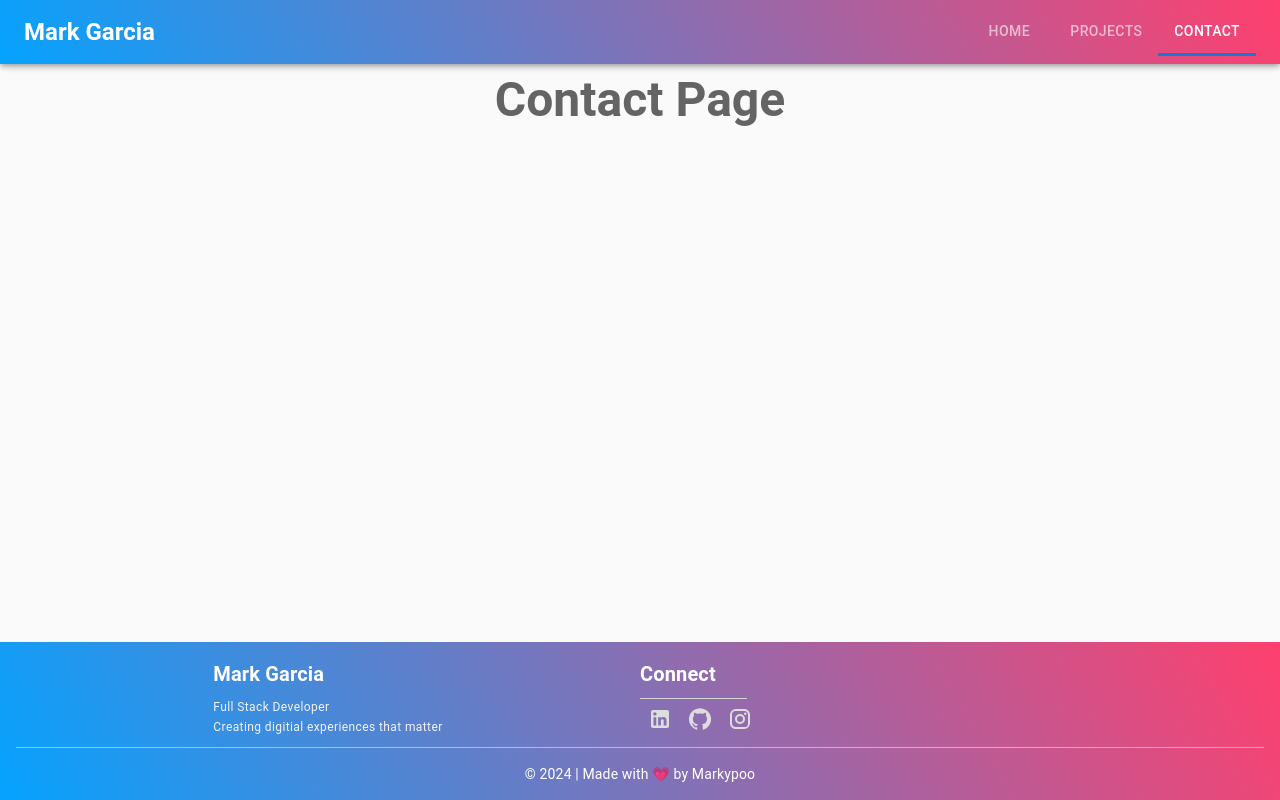
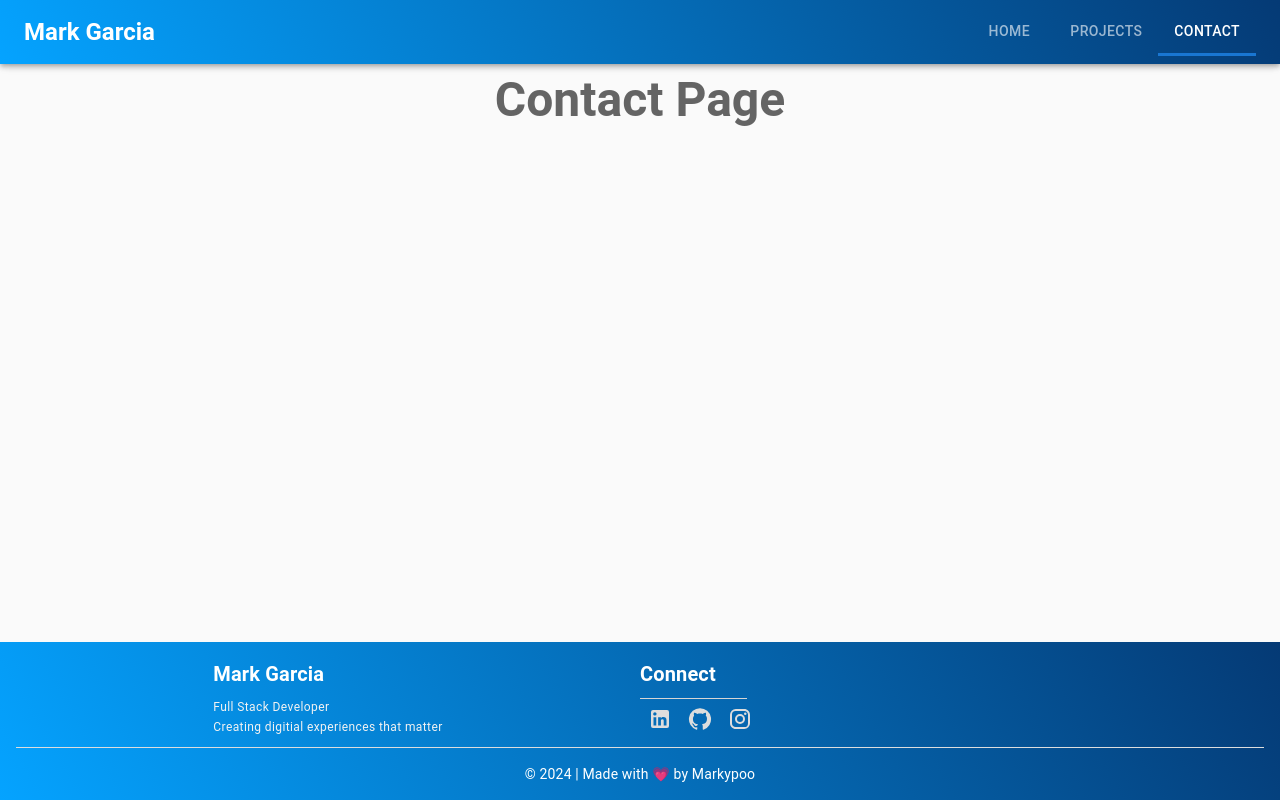
Before and after one commit to MarkRyanGarcia/Portfolio, a React (Vite) app: page /contact in a window 1280 px wide. Built offline with nearby package versions, Linux system fonts and the light colour scheme.

Commit message:
minor changes

```diff
--- a/src/components/Footer.tsx
+++ b/src/components/Footer.tsx
@@ -8,7 +8,7 @@ export default function Footer() {
             sx={{
                 py: 2,
                 mt: 'auto',
-                background: 'linear-gradient(60deg, #05A3FF 0%, #FF406E 100%)',
+                background: 'linear-gradient(60deg, #05A3FF 0%, #053A75 100%)',
                 textAlign: 'center',
                 // width: '100vw',
             }}
@@ -61,7 +61,7 @@ export default function Footer() {
                     </Stack>
                 </Grid>
             </Grid>
-            <Divider variant='middle' sx={{ backgroundColor: '#d2d2d2', my: 1 }}></Divider>
+            <Divider variant='middle' sx={{ backgroundColor: '#fcfcfc', my: 1 }}></Divider>
             <Typography variant="body2" color="white" sx={{ paddingTop: 1 }}>
                 © {new Date().getFullYear()} | Made with 💗 by Markypoo
             </Typography>
--- a/src/components/Navbar.tsx
+++ b/src/components/Navbar.tsx
@@ -12,7 +12,7 @@ export default function Navbar() {
 
     return (
         <>
-            <AppBar position='fixed' sx={{ background: 'linear-gradient(60deg, #05A3FF 0%, #FF406E 100%)' }}>
+            <AppBar position='fixed' sx={{ background: 'linear-gradient(60deg, #05A3FF 0%, #053A75 100%)' }}>
                 <Toolbar>
                     <Typography
                         variant='h5'
@@ -26,16 +26,7 @@ export default function Navbar() {
                         onChange={handleTabClick}
                         textColor="inherit"
                         indicatorColor='primary'
-                        slotProps={{ indicator: { sx: { height: 3 } } }}
-                        sx={{
-                            '& .MuiTab-root': {
-                                transition: 'color 0.2s ease-in-out',
-                                '&:hover': {
-                                    color: 'rgb(84, 58, 183)',
-                                },
-                            }
-                        }}
-                    >
+                        slotProps={{ indicator: { sx: { height: 3 } } }}>
                         <Tab value="home" label="Home" />
                         <Tab value="projects" label="Projects" />
                         <Tab value="contact" label="Contact" />
```
